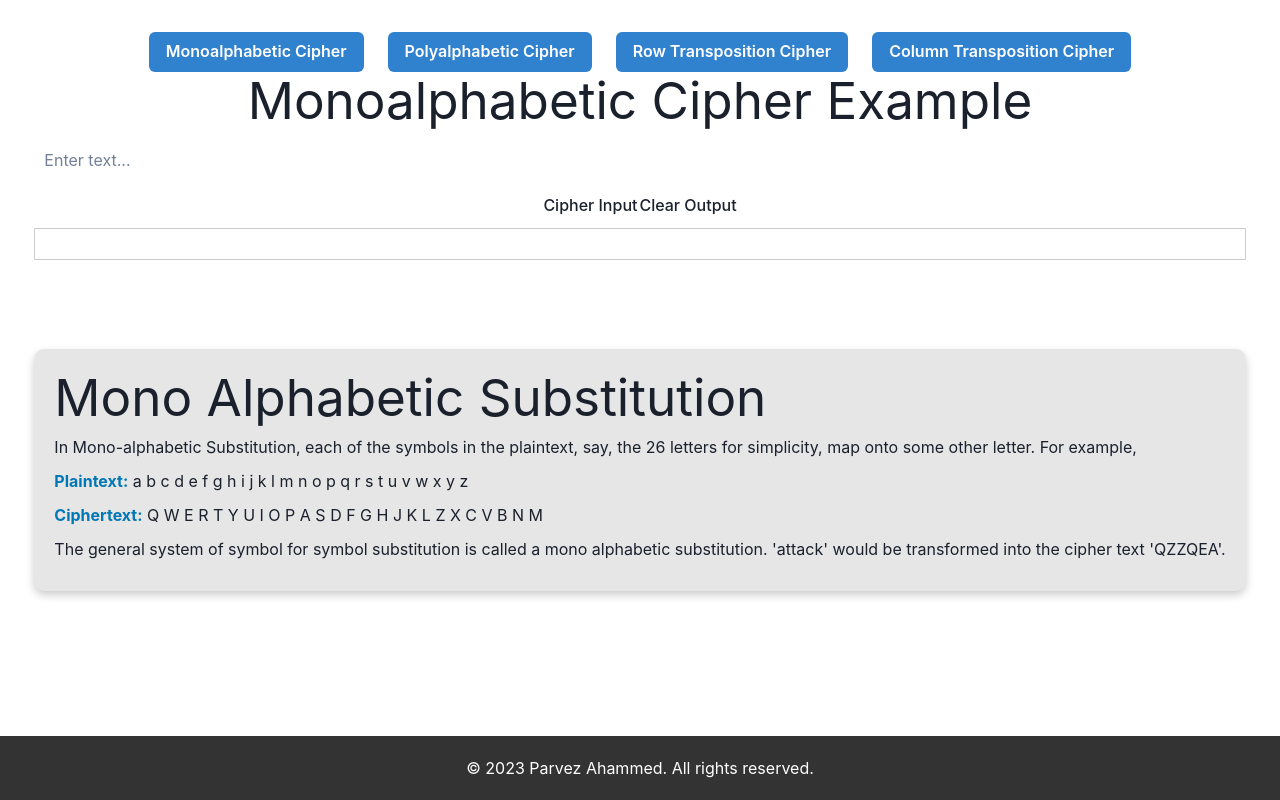
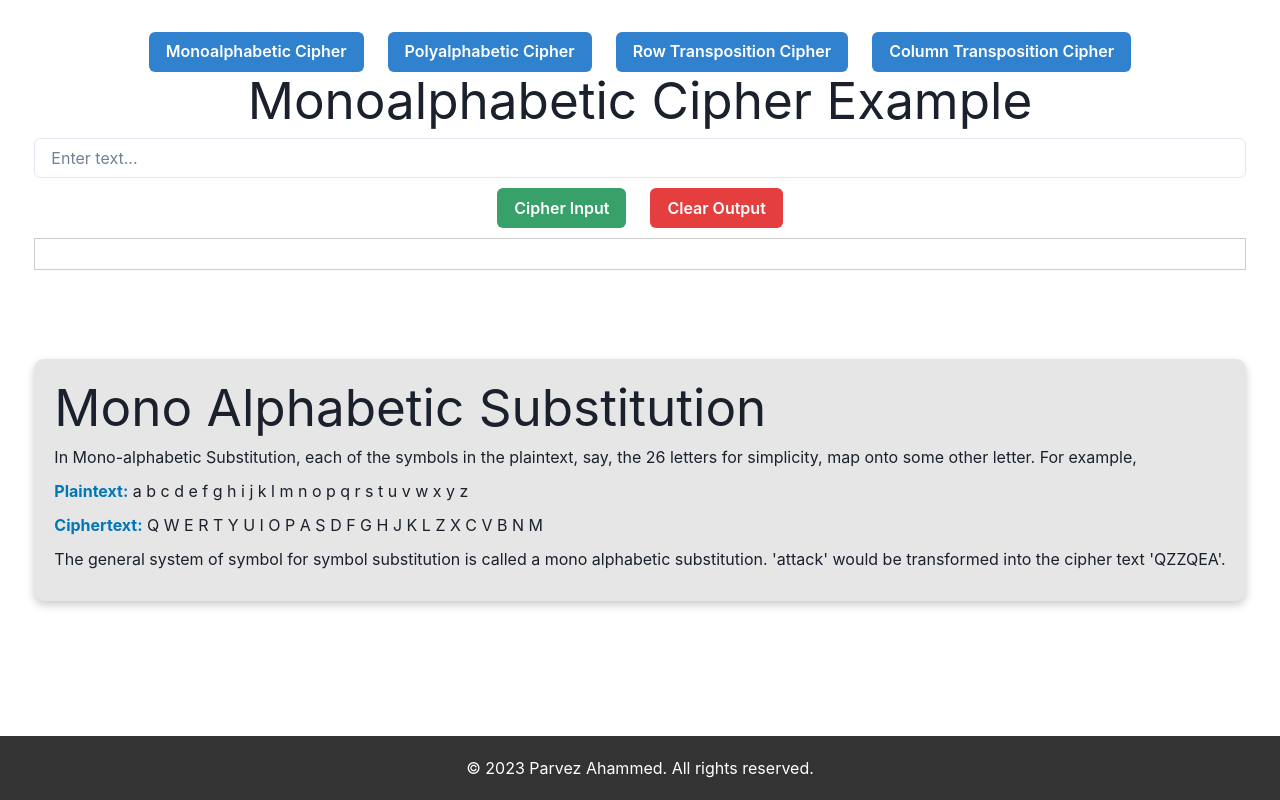
Before and after one commit to piru72/PortfolioWebsite, a React (Vite) app: page / in a window 1280 px wide. Built offline with nearby package versions, Linux system fonts and the light colour scheme.

Commit message:
button mode shifted to chakra ui

```diff
--- a/src/components/MonoalphabeticCipherForm.jsx
+++ b/src/components/MonoalphabeticCipherForm.jsx
@@ -1,18 +1,28 @@
 import React from 'react';
-import InputField from './InputField';
+
 import { handleInputChange, handleProcessClick, handleClearClick } from '../controllers/ButtonEvents';
+import { Button, ButtonGroup } from '@chakra-ui/react'
+import { Input } from '@chakra-ui/react'
+import { Divider } from '@chakra-ui/react'
 
 function MonoalphabeticCipherForm({ inputValue, setInputValue, outputValue, setOutputValue }) {
   return (
     <div>
+
+
       <h1>Monoalphabetic Cipher Example</h1>
-      <InputField
+
+
+      <Input
         value={inputValue}
         onChange={(event) => handleInputChange(event, setInputValue)}
         placeholder="Enter text..."
       />
-      <button onClick={() => handleProcessClick(inputValue, setOutputValue)}>Cipher Input</button>
-      <button onClick={() => handleClearClick(setOutputValue)}>Clear Output</button>
+
+      <ButtonGroup gap='4'>
+        <Button colorScheme='green' onClick={() => handleProcessClick(inputValue, setOutputValue)}>Cipher Input</Button>
+        <Button colorScheme='red' onClick={() => handleClearClick(setOutputValue)}>Clear Output</Button>
+      </ButtonGroup>
       <div id="outputBox">
         <p></p>
         <div>{outputValue}</div>
```
